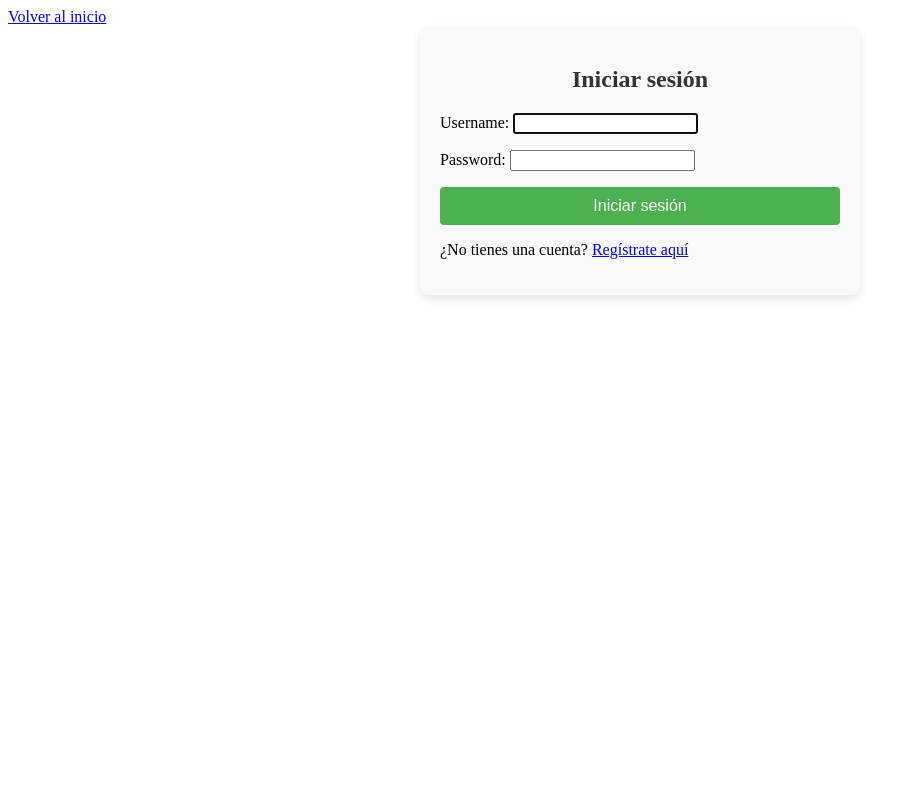
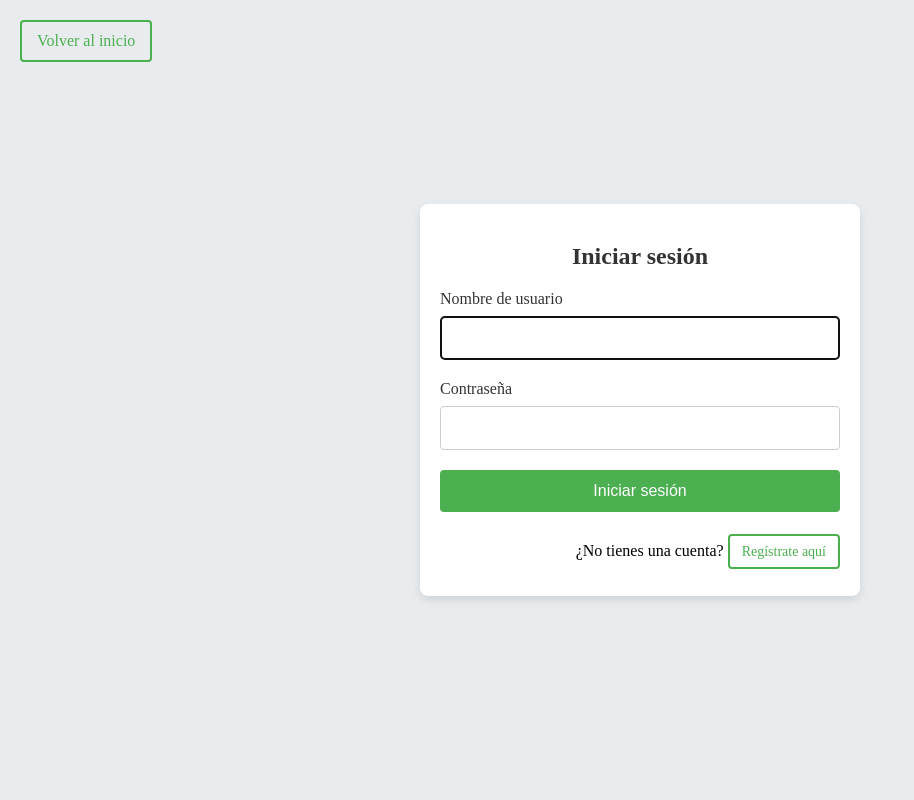
Before and after one commit to kendrick25/MiGestorEventos, a Django app: page /IniciarSesion/ in a window 1280 px wide. Shown: the whole page, without its empty margins (0-914 px from the left). Run offline with Django 5.2, Linux system fonts and the light colour scheme.

Commit message:
Style&Authentication&Protection&Views
Ajustes de estilos a inicio de session y registro, se añadió @login_required para las vistas protegidas, y se cambio el idioma en settings.py, tambien se modifico el gitignore

```diff
--- a/MiGestorEventos/settings.py
+++ b/MiGestorEventos/settings.py
@@ -72,6 +72,9 @@ WSGI_APPLICATION = "MiGestorEventos.wsgi.application"
 #Login
 LOGIN_URL = '/iniciarSesion/'
 
+# Configura el URL de redirección después de iniciar sesión
+LOGIN_REDIRECT_URL = 'index'
+
 # Database
 # https://docs.djangoproject.com/en/5.1/ref/settings/#databases
 
@@ -105,7 +108,7 @@ AUTH_PASSWORD_VALIDATORS = [
 # Internationalization
 # https://docs.djangoproject.com/en/5.1/topics/i18n/
 
-LANGUAGE_CODE = "en-us"
+LANGUAGE_CODE = "es"
 
 TIME_ZONE = "UTC"
 
--- a/eventos/static/css/StyleLogin.css
+++ b/eventos/static/css/StyleLogin.css
@@ -63,3 +63,126 @@ h2 {
     border: 1px solid #f5c6cb;
     text-align: center;
 }
+/* Estilo general para el body */
+body {
+    display: flex;
+    justify-content: center;
+    align-items: center;
+    min-height: 100vh;
+    margin: 0;
+    background-color: #e9ecef; /* Color de fondo suave */
+    position: relative;
+}
+
+/* Botón de volver al inicio */
+.btn-link {
+    position: absolute;
+    top: 20px;
+    left: 20px;
+    padding: 10px 15px;
+    color: #4CAF50;
+    text-decoration: none;
+    font-size: 16px;
+    border: 2px solid #4CAF50;
+    border-radius: 4px;
+    transition: background-color 0.3s ease, color 0.3s ease;
+}
+
+.btn-link:hover {
+    background-color: #4CAF50;
+    color: white;
+}
+
+/* Contenedor del formulario */
+.login-container {
+    width: 100%;
+    max-width: 400px;
+    padding: 20px;
+    background-color: #ffffff;
+    border-radius: 8px;
+    box-shadow: 0px 4px 8px rgba(0, 0, 0, 0.1);
+    position: relative; /* Necesario para el posicionamiento del enlace de registro */
+}
+
+/* Título */
+h2 {
+    text-align: center;
+    color: #333;
+    margin-bottom: 20px;
+}
+
+/* Estilo para los campos del formulario */
+.form-group {
+    margin-bottom: 20px; /* Mayor separación entre campos */
+}
+
+.form-group label {
+    display: block;
+    margin-bottom: 8px;
+    color: #333;
+}
+
+.form-group input {
+    width: 100%; /* Asegura que el campo use todo el ancho disponible */
+    padding: 12px;
+    border: 1px solid #ccc;
+    border-radius: 4px;
+    font-size: 16px;
+    box-sizing: border-box; /* Asegura que el padding y el border no se salgan del ancho */
+}
+
+/* Botón de inicio de sesión */
+.btn-login {
+    width: 100%;
+    padding: 12px;
+    background-color: #4CAF50;
+    color: white;
+    border: none;
+    border-radius: 4px;
+    font-size: 16px;
+    cursor: pointer;
+    transition: background-color 0.3s ease;
+}
+
+.btn-login:hover {
+    background-color: #45a049;
+}
+
+/* Estilo para los mensajes */
+.messages {
+    list-style: none;
+    padding: 0;
+    margin: 20px 0; /* Margen adicional para separar de otros elementos */
+}
+
+.message {
+    padding: 12px;
+    margin-bottom: 10px;
+    border-radius: 4px;
+    background-color: #f8d7da;
+    color: #721c24;
+    border: 1px solid #f5c6cb;
+    text-align: center;
+    font-size: 14px;
+}
+
+/* Enlace de registro */
+.register-link {
+    text-align: right; /* Alinea el texto hacia la derecha */
+    margin-top: 30px; /* Mayor separación del botón de inicio de sesión */
+}
+
+.register-link a {
+    color: #4CAF50;
+    text-decoration: none;
+    font-size: 14px; /* Tamaño de fuente reducido */
+    border: 2px solid #4CAF50;
+    border-radius: 4px;
+    padding: 8px 12px; /* Tamaño reducido del botón */
+    transition: background-color 0.3s ease, color 0.3s ease;
+}
+
+.register-link a:hover {
+    background-color: #4CAF50;
+    color: white;
+}
--- a/eventos/templates/iniciarSesion.html
+++ b/eventos/templates/iniciarSesion.html
@@ -8,14 +8,21 @@
     <link rel="stylesheet" href="{% static 'css/StyleLogin.css' %}">
 </head>
 <body>
-    <a href="{% url 'index' %}">Volver al inicio</a>
+    <a href="{% url 'index' %}" class="btn-link">Volver al inicio</a>
 
     <div class="login-container">
         <h2>Iniciar sesión</h2>
 
         <form method="post" action="{% url 'iniciarSesion' %}">
             {% csrf_token %}
-            {{ form.as_p }}  <!-- Renderiza automáticamente los campos de usuario y contraseña -->
+            <div class="form-group">
+                <label for="username">Nombre de usuario</label>
+                {{ form.username }}
+            </div>
+            <div class="form-group">
+                <label for="password">Contraseña</label>
+                {{ form.password }}
+            </div>
             <button type="submit" class="btn-login">Iniciar sesión</button>
         </form>
 
@@ -28,7 +35,7 @@
         {% endif %}
 
         <!-- Enlace para registro -->
-        <p>¿No tienes una cuenta? <a href="{% url 'registro' %}">Regístrate aquí</a></p>
+        <p class="register-link">¿No tienes una cuenta? <a href="{% url 'registro' %}">Regístrate aquí</a></p>
     </div>
 </body>
 </html>
--- a/eventos/views.py
+++ b/eventos/views.py
@@ -1,6 +1,7 @@
 from django.contrib.auth.decorators import login_required
+from django.contrib.auth.mixins import LoginRequiredMixin
 from django.shortcuts import render, redirect, get_object_or_404
-from django.contrib.auth.forms import AuthenticationForm, UserCreationForm
+from django.contrib.auth.forms import AuthenticationForm
 from django.contrib.auth import authenticate, login, logout
 from django.contrib import messages
 from django.urls import reverse_lazy
@@ -10,6 +11,7 @@ from .forms import EventoForm, OrganizadorForm, CustomUserCreationForm
 
 def index(request):
     return render(request, 'index.html')
+
 def eventoList(request):
     eventos = Evento.objects.all()
     return render(request, 'evento.html', {'eventos': eventos})
@@ -20,6 +22,7 @@ def eliminar_evento(request, pk):
     evento.delete()
     return redirect('lista_eventos')
 
+@login_required
 def crear_evento(request):
     if request.method == 'POST':
         form = EventoForm(request.POST)
@@ -35,15 +38,13 @@ class organizadoresList(ListView):
     template_name = 'organizadores.html'
     context_object_name = 'organizadores'
 
-
-# Vista para crear un nuevo organizador
-class CrearOrganizador(CreateView):
+class CrearOrganizador(LoginRequiredMixin, CreateView):
     model = Organizador
     form_class = OrganizadorForm
     template_name = 'organizadoresForm.html'
     success_url = reverse_lazy('organizadores')
 
-@login_required(login_url='iniciarSesion')
+@login_required
 def eventoEditar(request, pk):
     evento = get_object_or_404(Evento, pk=pk)
     if request.method == 'POST':
@@ -69,10 +70,8 @@ def iniciarSesion(request):
                 messages.error(request, 'Nombre de usuario o contraseña incorrectos')
         else:
             messages.error(request, 'Nombre de usuario o contraseña incorrectos')
-
     else:
         form = AuthenticationForm()
-
     return render(request, 'iniciarSesion.html', {'form': form})
 
 def register(request):
@@ -87,6 +86,8 @@ def register(request):
     else:
         form = CustomUserCreationForm()
     return render(request, 'registro.html', {'form': form})
+
+@login_required
 def cerrarSesion(request):
     logout(request)
     return redirect('index')
```
Also changed, not shown: 1 other file.
